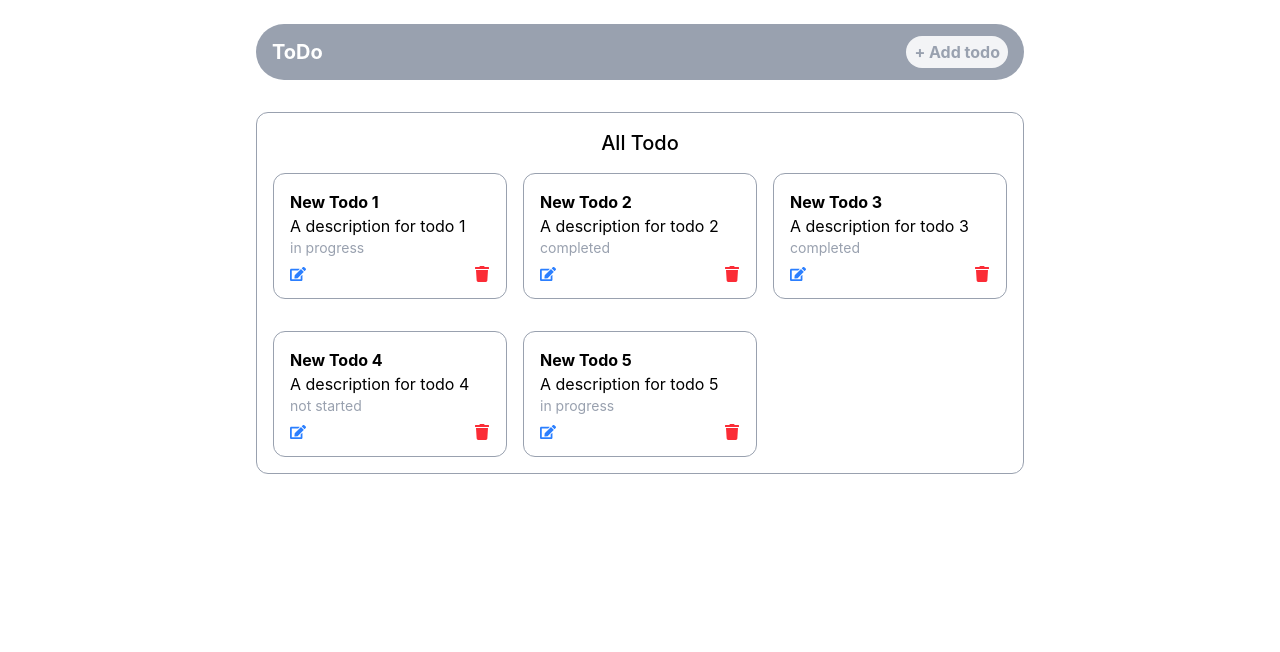
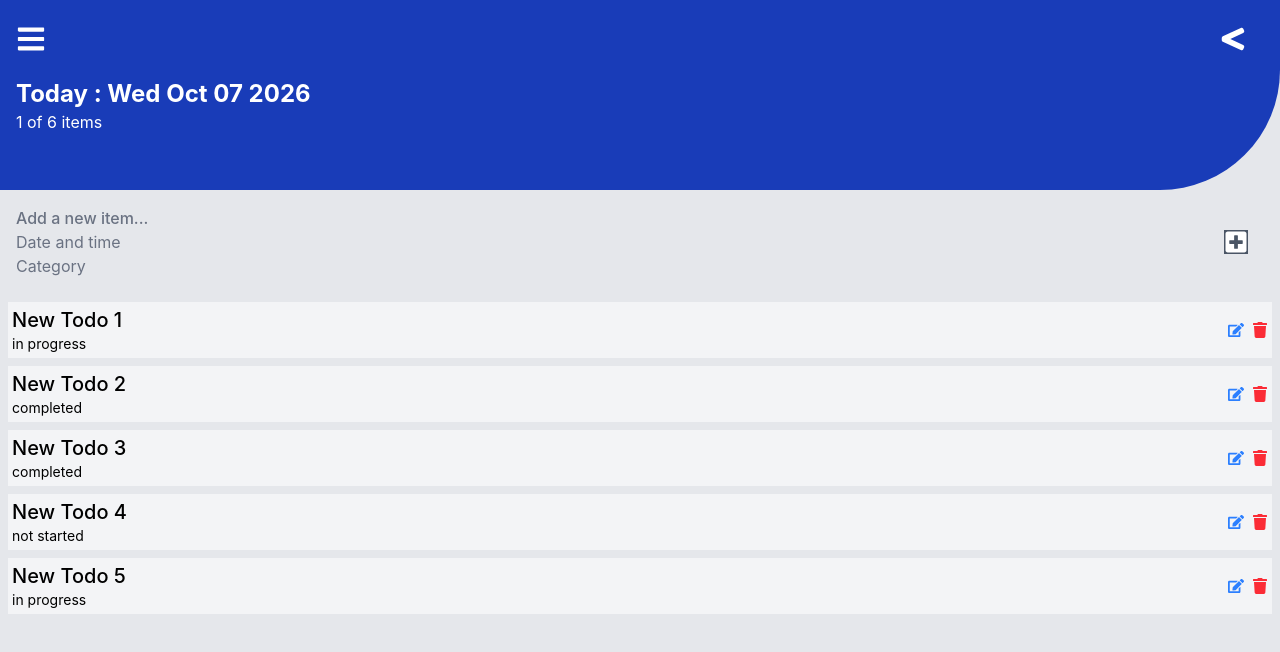
Before and after one commit to quophiBonney/collabwithnuhu, a React (Vite) app in the folder client/: page / in a window 1280 px wide. Shown: the top 652 px of the page. Built offline with nearby package versions, Linux system fonts and the light colour scheme; no server answers.

Commit message:
updated the ui

```diff
--- a/client/src/App.jsx
+++ b/client/src/App.jsx
@@ -3,10 +3,11 @@ import axios from "axios";
 import Form from "./Form"
 import "./App.css";
 import { todos } from "./data";
-import {FaEdit, FaTrash} from "react-icons/fa"
+import { FaEdit, FaTrash, FaPlusSquare, FaBars, FaLessThan } from "react-icons/fa"
 
 function App() {
   const [show, setShow] = useState(false)
+  const date = new Date().toDateString()
   const fetchTodo = async (e) => {
     if (e) e.preventDefault();
     try {
@@ -25,21 +26,36 @@ function App() {
 
   return (
 
-    <div className="flex items-center flex-col">
-      <div className="flex justify-between py-3 px-4 w-[60%] h-14 rounded-full bg-gray-400 items-center mt-6">
-        <div className="font-bold text-xl text-white">ToDo</div>
-        <div className="py-1 px-2 bg-gray-100 rounded-full font-bold text-gray-400 cursor-pointer" onClick={() => setShow(true)}> + Add todo</div>
-      </div>
-
-      <div className="border border-gray-400 w-[60%] rounded-xl mt-8 p-4">
-        <h2 className="text-center font-medium text-xl">All Todo</h2>
-        <div className="grid grid-cols-1 md:grid-cols-2 lg:grid-cols-3 gap-4">
+    <div className="flex justify-center items-center flex-col">
+      <div className="min-h-screen bg-gray-200 w-full">
+        <div className="bg-blue-800 px-4 pt-6 pb-8 rounded-br-[120px] ">
+          <div className="flex justify-between text-3xl text-white pb-6">
+            <FaBars />
+            <FaLessThan className="mr-4" />
+          </div>
+          <h3 className="font-bold text-2xl text-white">Today : {date}</h3>
+          <p className="text-white pb-6">1 of 6 items</p>
+        </div>
+        <div className="flex p-4 justify-between items-center">
+          <div className="text-gray-500">
+            <p className="font-medium">Add a new item...</p>
+            <p>Date and time</p>
+            <p>Category</p>
+          </div>
+          <div className="mr-4"><FaPlusSquare className="text-2xl text-white bg-gray-600" /></div>
+        </div>
+        {/* All items */}
+        <div>
           {todos.map((todo) => (
-            <div className="border border-gray-400 rounded-xl p-4 mt-4">
-              <h3 className="font-bold">{todo.name}</h3>
-              <div>{todo.description}</div>
-              <div className="text-sm text-gray-400">{todo.status}</div>
-              <div className="flex justify-between items-center mt-2"><FaEdit className="text-blue-500" /><FaTrash className="text-red-500" /></div>
+            <div className="flex justify-between items-center m-2 bg-gray-100 p-1">
+              <div>
+                <div className="text-xl font-medium">{todo.name}</div>
+              <div className="text-sm ">{todo.status}</div>
+              </div>
+              <div className="flex text-md gap-2">
+                <FaEdit className="text-blue-500" />
+                <FaTrash className="text-red-500" />
+              </div>
             </div>
           ))}
         </div>
```
